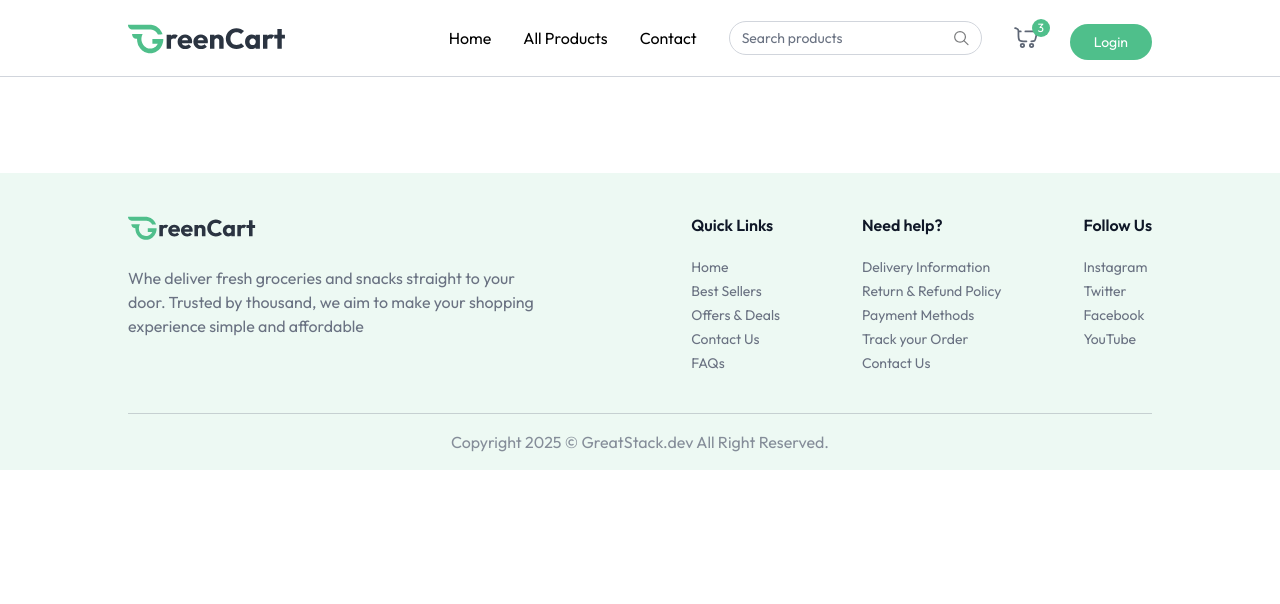
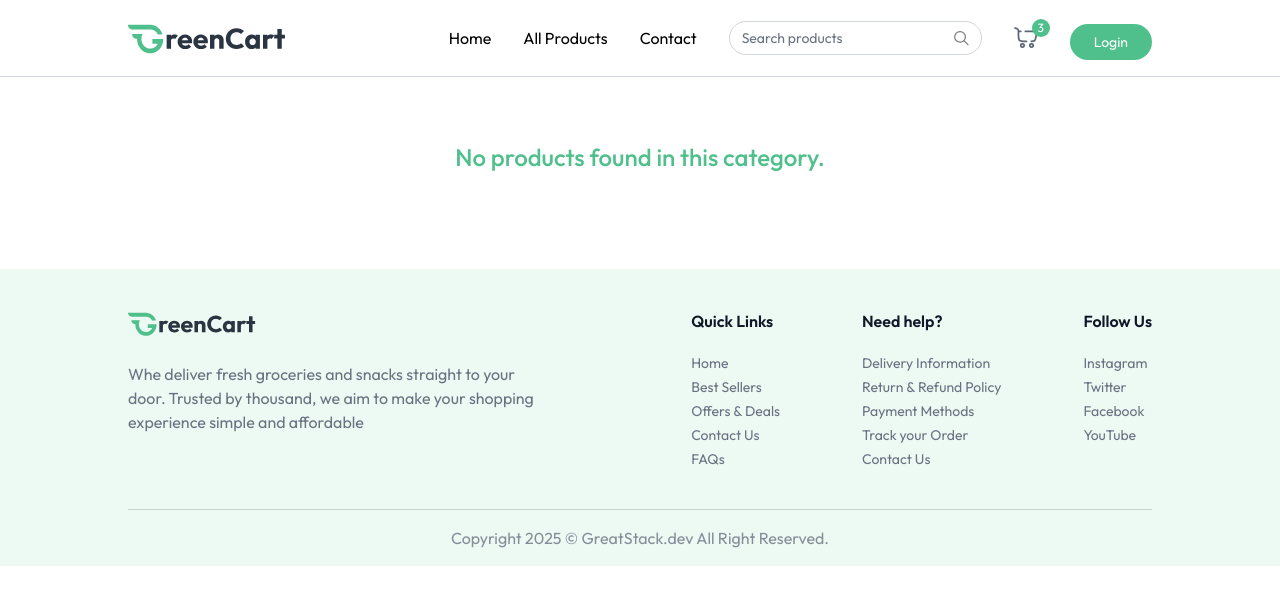
Before and after one commit to Warano02/Greencard_front, a React (Vite) app: page /products/1 in a window 1280 px wide. Shown: the top 604 px of the page. Built offline with nearby package versions, Linux system fonts and the light colour scheme.

Commit message:
products category

```diff
--- a/src/App.jsx
+++ b/src/App.jsx
@@ -7,6 +7,7 @@
 import { useAppContext } from './context/AppContext'
 import Login from './components/Login'
 import AllProducts from './pages/AllProducts'
+import ProductCategory from './pages/ProductCategory'
 function App() {
   const isSellerPath = useLocation().pathname.includes("seller")
   const { showUserLogin } = useAppContext()
@@ -19,6 +20,7 @@
         <Routes>
           <Route path="/" element={<Home />} />
           <Route path="/products" element={<AllProducts />} />
+          <Route path="/products/:category" element={<ProductCategory />} />
         </Routes>
       </div>
       {!isSellerPath && <Footer />}
--- /dev/null
+++ b/src/pages/ProductCategory.jsx
@@ -0,0 +1,39 @@
+import React from 'react'
+import { useAppContext } from '../context/AppContext'
+import { useParams } from 'react-router-dom'
+import { categories } from '../assets/assets'
+import ProductCard from '../components/ProductCard'
+
+function ProductCategory() {
+    const { products } = useAppContext()
+    const { category } = useParams()
+    const searchCategory = categories.find((item) => item.path.toLowerCase() === category.toLowerCase())
+    const filteredProducts = products.filter((product) => product.category.toLowerCase() === category)
+    return (
+        <div className='mt-16'>
+            {
+                searchCategory && (
+                    <div className='flex flex-col items-end w-max '>
+                        <p className='text-2xl font-medium'>{searchCategory.text.toLocaleUpperCase()} </p>
+                        <div className='w-16 h-0.5 bg-primary rounded-full'></div>
+                    </div>
+                )
+            }
+            {filteredProducts.length > 0 ? (
+                <div className='grid grid-cols-2 md:grid-cols-3 lg:grid-cols-4 gap-3 md:gap-6 mt-6'>
+                    {
+                        filteredProducts.map((product, index) => (
+                            <ProductCard key={index} product={product} />
+                        ))
+                    }
+                </div>
+            ) : (
+                <div className='flex flex-col items-center justify-center h-[60vhs]'>
+                    <p className='text-2xl font-medium text-primary'>No products found in this category. </p>
+                </div>
+            )}
+        </div>
+    )
+}
+
+export default ProductCategory
```
